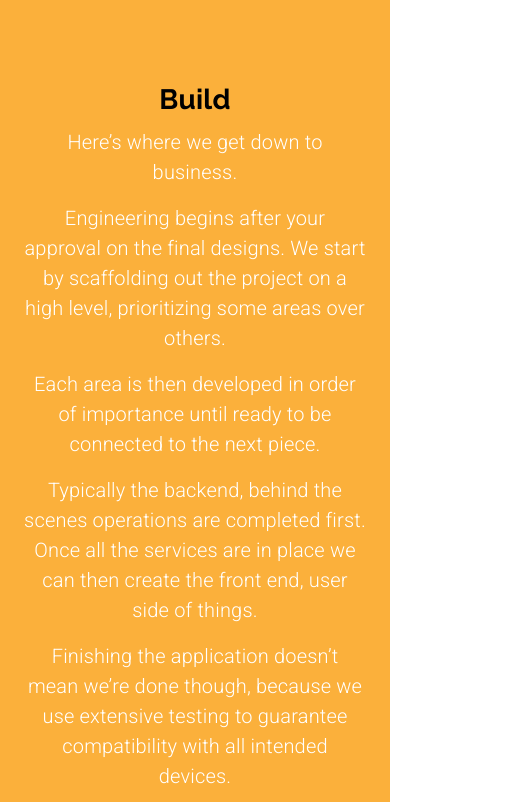
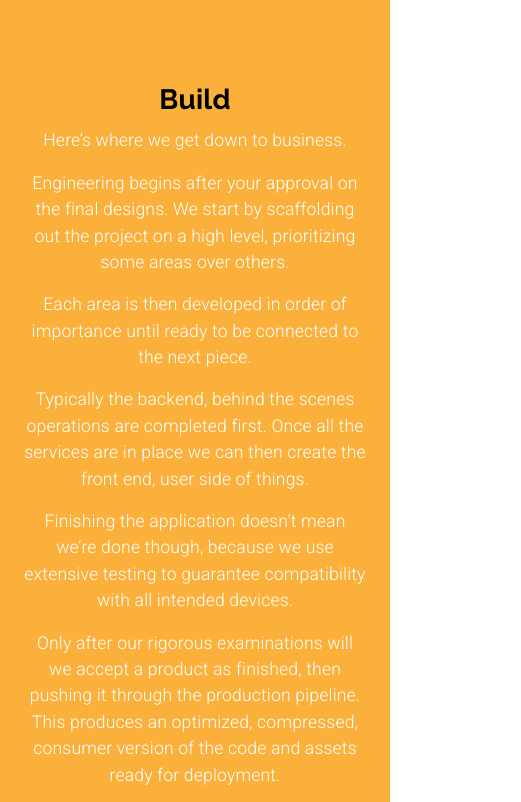
Before and after one commit to thatsehannah/arc-dev-nextjs, a Next.js app: page /revolution in a window 390 px wide. Shown: the part 11000-11802 px from the top of the page, 521 px wide, since content can reach past the window. Built offline with nearby package versions, Linux system fonts and the light colour scheme.

Commit message:
fixed sizes on the imgs in launch & build sections

```diff
--- a/pages/revolution.js
+++ b/pages/revolution.js
@@ -33,6 +33,7 @@
   const theme = useTheme();
   const matchesSM = useMediaQuery(theme.breakpoints.down("sm"));
   const matchesMD = useMediaQuery(theme.breakpoints.down("md"));
+  const matchesXS = useMediaQuery(theme.breakpoints.down("xs"));
 
   const defaultOptions = {
     loop: true,
@@ -44,7 +45,7 @@
   };
 
   return (
-    <Grid container direction="column">
+    <Grid container direction="column" style={{width: '100%'}}>
       <Head>
         <title key="title">
           The Revolution - Cutting-Edge Software | Arc Development
@@ -296,7 +297,7 @@
             <Typography
               align={matchesMD ? "center" : undefined}
               variant="h4"
-              style={{ color: "#000000", marginTop: "5em" }}
+              style={{ color: "#000000", marginTop: "5em"  }}
               gutterBottom
             >
               Consultation
@@ -622,7 +623,7 @@
           <Grid item>
             <Typography
               variant="body1"
-              style={{ color: "#ffffff", maxWidth: "20em" }}
+              style={{ color: "#ffffff", maxWidth: "20em", fontSize: matchesSM ? '1.1em' : undefined }}
               align={matchesMD ? "center" : undefined}
               paragraph
             >
@@ -630,7 +631,7 @@
             </Typography>
             <Typography
               variant="body1"
-              style={{ color: "#ffffff", maxWidth: "20em" }}
+              style={{ color: "#ffffff", maxWidth: "20em", fontSize: matchesSM ? '1.1em' : undefined }}
               align={matchesMD ? "center" : undefined}
               paragraph
             >
@@ -640,7 +641,7 @@
             </Typography>
             <Typography
               variant="body1"
-              style={{ color: "#ffffff", maxWidth: "20em" }}
+              style={{ color: "#ffffff", maxWidth: "20em", fontSize: matchesSM ? '1.1em' : undefined }}
               align={matchesMD ? "center" : undefined}
               paragraph
             >
@@ -649,7 +650,7 @@
             </Typography>
             <Typography
               variant="body1"
-              style={{ color: "#ffffff", maxWidth: "20em" }}
+              style={{ color: "#ffffff", maxWidth: "20em", fontSize: matchesSM ? '1.1em' : undefined }}
               align={matchesMD ? "center" : undefined}
               paragraph
             >
@@ -659,7 +660,7 @@
             </Typography>
             <Typography
               variant="body1"
-              style={{ color: "#ffffff", maxWidth: "20em" }}
+              style={{ color: "#ffffff", maxWidth: "20em", fontSize: matchesSM ? '1.1em' : undefined }}
               align={matchesMD ? "center" : undefined}
               paragraph
             >
@@ -669,7 +670,7 @@
             </Typography>
             <Typography
               variant="body1"
-              style={{ color: "#ffffff", maxWidth: "20em" }}
+              style={{ color: "#ffffff", maxWidth: "20em", fontSize: matchesSM ? '1.1em' : undefined }}
               align={matchesMD ? "center" : undefined}
               paragraph
             >
@@ -685,7 +686,7 @@
             src="/assets/buildIcon.svg"
             alt="building construction site"
             width="100%"
-            style={{ maxWidth: matchesMD ? 700 : 1000 }}
+            style={{ maxWidth: matchesSM ? "30em" : "40em" }}
           />
         </Grid>
       </Grid>
@@ -752,7 +753,7 @@
             src="/assets/launchIcon.svg"
             alt="rocket blasting off"
             width="100%"
-            style={{maxWidth: '15em'}}
+            style={{ maxWidth: "40em", maxHeight: matchesSM ? '40em' : '60em' }}
           />
         </Grid>
       </Grid>
```
